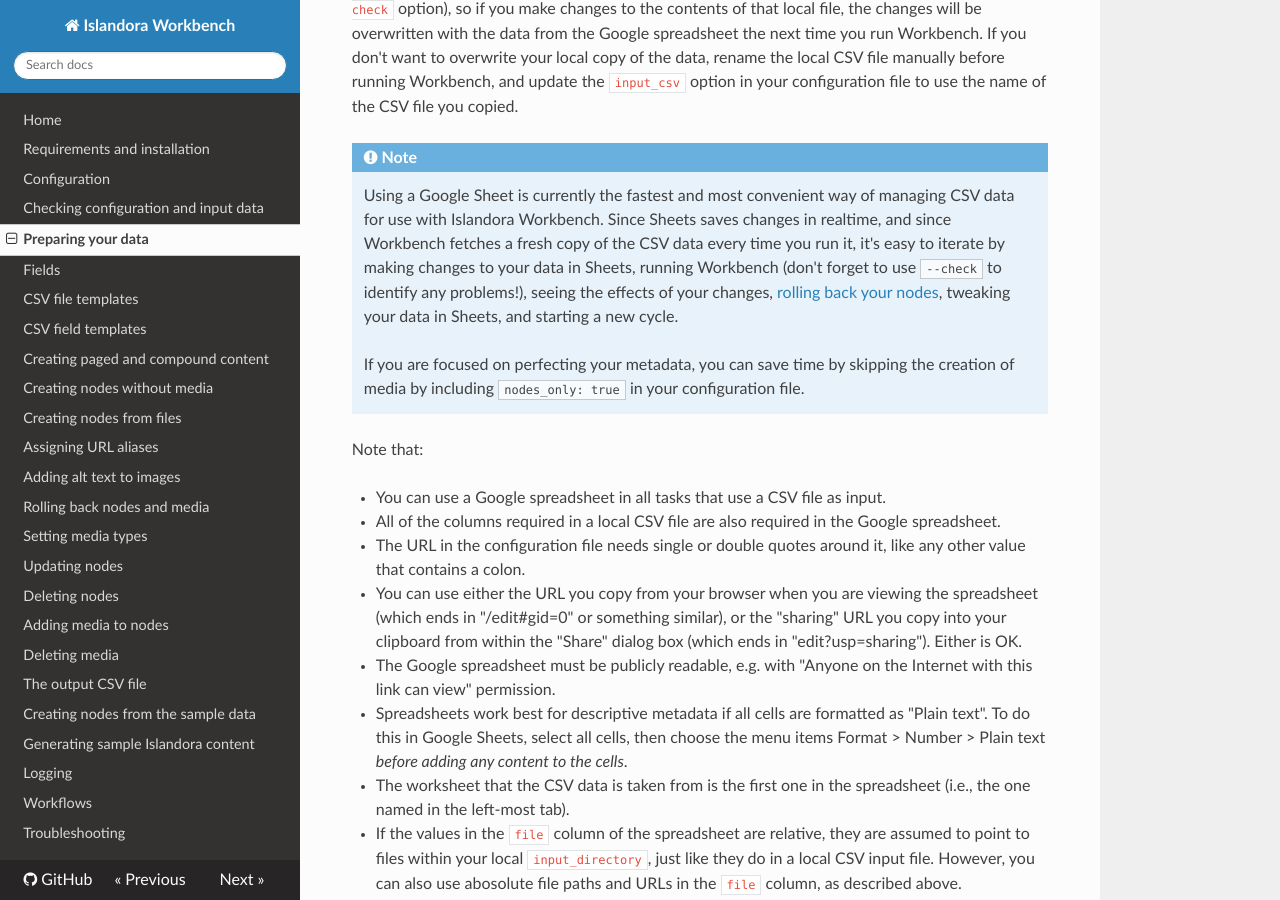
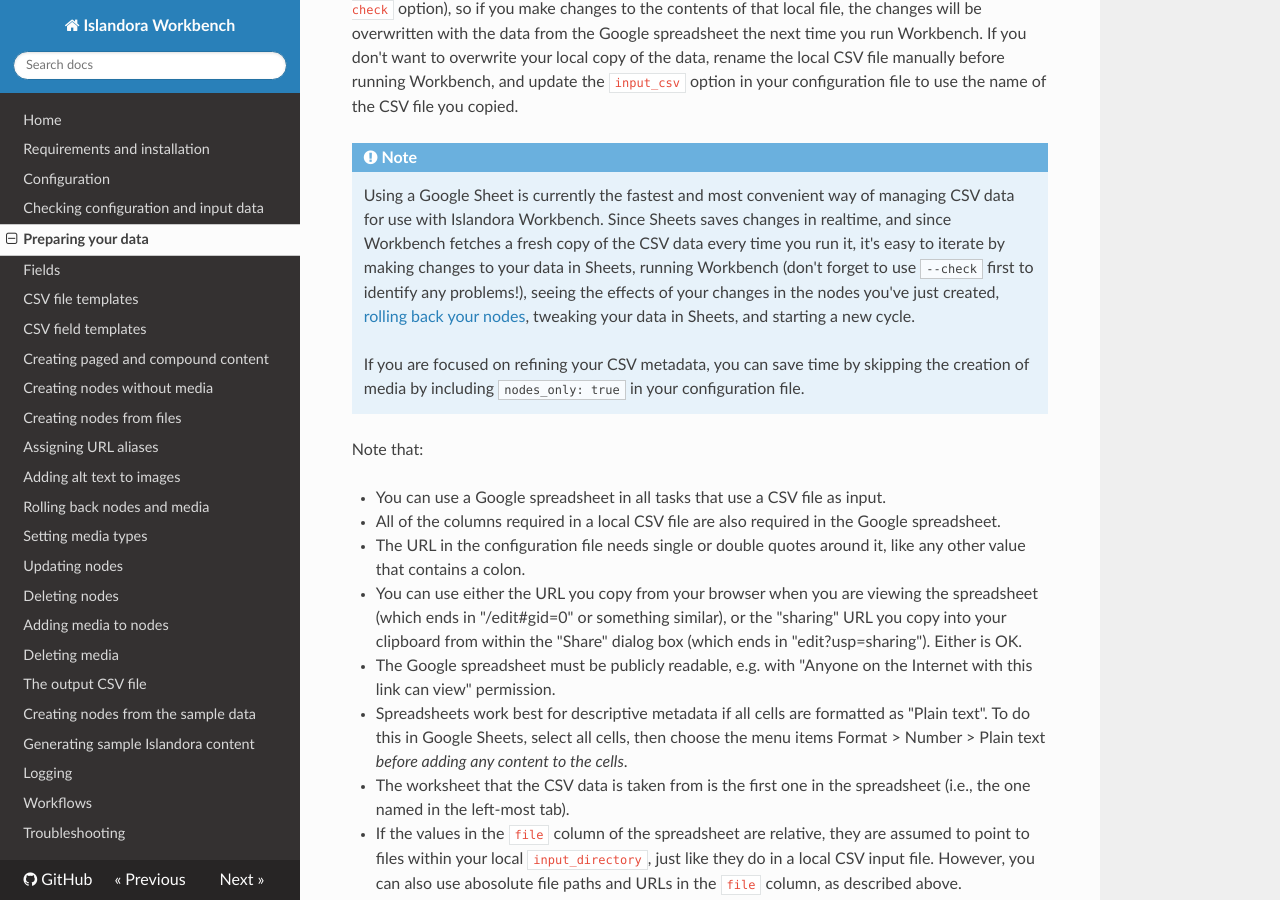
Before and after one commit to mjordan/islandora_workbench_docs, an MkDocs documentation site: the page built from docs/preparing_data.md, in a window 1280 px wide and 900 px high, scrolled down 3793 px. Built offline with MkDocs 1.6.1, drawn with Linux system fonts in a browser that asks for light colours; nearby versions of some CDN libraries; old or Windows-style settings are respelled for this version of MkDocs.

Commit message:
Updates to preparing data.

```diff
--- a/docs/preparing_data.md
+++ b/docs/preparing_data.md
@@ -172,9 +172,9 @@
 Islandora Workbench fetches a new copy of the CSV data every time it runs (even with the `--check` option), so if you make changes to the contents of that local file, the changes will be overwritten with the data from the Google spreadsheet the next time you run Workbench. If you don't want to overwrite your local copy of the data, rename the local CSV file manually before running Workbench, and update the `input_csv` option in your configuration file to use the name of the CSV file you copied.
 
 !!! note
-    Using a Google Sheet is currently the fastest and most convenient way of managing CSV data for use with Islandora Workbench. Since Sheets saves changes in realtime, and since Workbench fetches a fresh copy of the CSV data every time you run it, it's easy to iterate by making changes to your data in Sheets, running Workbench (don't forget to use `--check` to identify any problems!), seeing the effects of your changes, [rolling back your nodes](/islandora_workbench_docs/rolling_back/), tweaking your data in Sheets, and starting a new cycle.
+    Using a Google Sheet is currently the fastest and most convenient way of managing CSV data for use with Islandora Workbench. Since Sheets saves changes in realtime, and since Workbench fetches a fresh copy of the CSV data every time you run it, it's easy to iterate by making changes to your data in Sheets, running Workbench (don't forget to use `--check` first to identify any problems!), seeing the effects of your changes in the nodes you've just created, [rolling back your nodes](/islandora_workbench_docs/rolling_back/), tweaking your data in Sheets, and starting a new cycle.
 
-    If you are focused on perfecting your metadata, you can save time by skipping the creation of media by including `nodes_only: true` in your configuration file.
+    If you are focused on refining your CSV metadata, you can save time by skipping the creation of media by including `nodes_only: true` in your configuration file.
 
 Note that:
 
```
